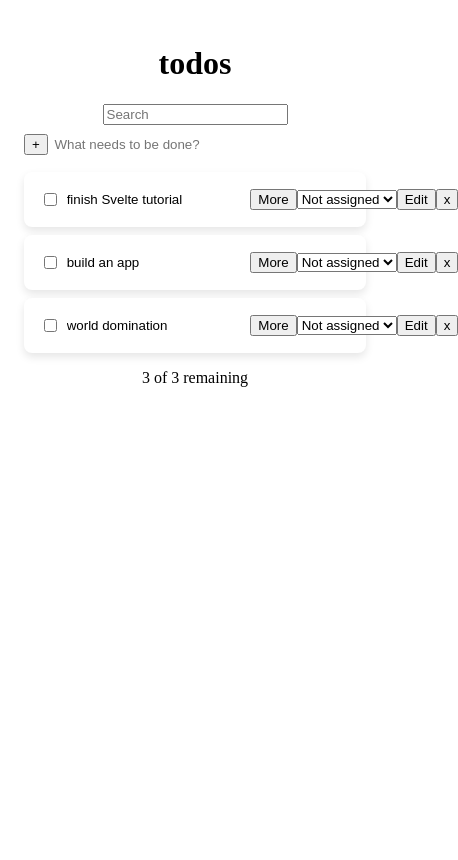
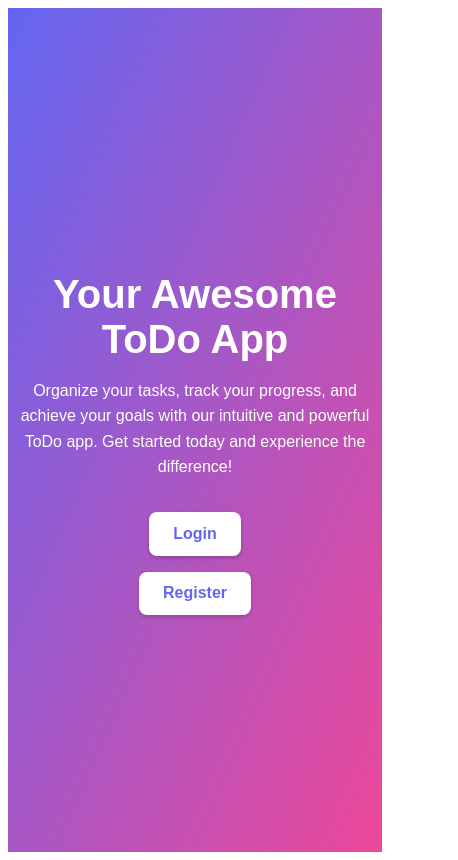
Before and after one commit to martincajka/todoapp-fe, a SvelteKit app: page / in a window 390 px wide. Shown: the whole page, 458 px wide, since content can reach past the window. Built offline with nearby package versions, Linux system fonts and the light colour scheme.

Commit message:
added landing page

```diff
--- a/src/routes/+page.svelte
+++ b/src/routes/+page.svelte
@@ -1,190 +1,109 @@
 <script>
-  import { text } from "@sveltejs/kit";
-  import { todos } from "$lib/data.svelte.js";
-  import { assignees } from "$lib/data.svelte.js";
-  import FilteredTodos from "./FilteredTodos.svelte";
+  import { goto } from "$app/navigation"; // For SvelteKit routing
 
-  let newTodo = $state({ text: "" });
-  let expandedTodo = $state(null); // Track the currently expanded todo item
+  // Optional: Add some animations or transitions for a more polished look
+  let showContent = false;
+  setTimeout(() => (showContent = true), 500); // Delay content reveal
+</script>
 
-  let search = $state("");
+<div class="landing-container">
+  <div class="landing-content" class:show={showContent}>
+    <h1>Your Awesome ToDo App</h1>
+    <p>
+      Organize your tasks, track your progress, and achieve your goals with our
+      intuitive and powerful ToDo app. Get started today and experience the
+      difference!
+    </p>
+    <div class="cta-buttons">
+      <button on:click={() => goto("/login")}>Login</button>
+      <button on:click={() => goto("/register")}>Register</button>
+    </div>
+  </div>
+</div>
 
-  function filtered(predicate) {
-    return todos.filter(predicate).filter((d) => {
-      if (search === "") return true;
-      const regex = new RegExp(search, "i");
-      return regex.test(d.text);
-    });
-  }
-  function displayActive() {
-    return filtered((t) => !t.done && !t.deleted);
+<style>
+  /* Basic styling - customize as needed */
+  .landing-container {
+    display: flex;
+    flex-direction: column;
+    align-items: center;
+    justify-content: center;
+    min-height: 100vh;
+    background: linear-gradient(
+      to bottom right,
+      #6366f1,
+      #ec4899
+    ); /* Example gradient */
+    color: white;
+    font-family: "Arial", sans-serif; /* Example font */
+    overflow: hidden; /* Hide overflow for animations */
   }
 
-  function displayCompleted() {
-    return filtered((t) => t.done && !t.deleted);
+  .landing-content {
+    text-align: center;
+    opacity: 0; /* Initially hidden for transition */
+    transform: translateY(20px); /* Initially slightly below */
+    transition:
+      opacity 0.8s ease,
+      transform 0.8s ease; /* Smooth transitions */
   }
-  // TODO fix highlighting newly added item
-  function add() {
-    if (newTodo.text.trim()) {
-      let newTodoItem = {
-        done: false,
-        deleted: false,
-        createdAt: Date.now(),
-        assignee: assignees[0],
-        deadline: null,
-        text: newTodo.text,
-        new: true,
-      };
-      todos.unshift(newTodoItem);
-      // todos = [newTodoItem, ...todos];
-      newTodo.text = "";
+
+  .landing-content.show {
+    opacity: 1;
+    transform: translateY(0);
+  }
+
+  h1 {
+    font-size: 3rem;
+    margin-bottom: 1rem;
+  }
+
+  p {
+    font-size: 1.2rem;
+    margin-bottom: 2rem;
+    line-height: 1.6; /* Improve readability */
+    max-width: 600px; /* Limit text width for large screens */
+  }
+
+  .cta-buttons {
+    display: flex;
+    gap: 1rem; /* Add spacing between buttons */
+  }
+
+  button {
+    background-color: white;
+    color: #6366f1; /* Match the gradient */
+    padding: 0.8rem 1.5rem;
+    border: none;
+    border-radius: 8px;
+    font-size: 1rem;
+    font-weight: 600;
+    cursor: pointer;
+    transition:
+      background-color 0.3s ease,
+      color 0.3s ease,
+      transform 0.2s ease; /* Button transitions */
+    box-shadow: 0 2px 4px rgba(0, 0, 0, 0.2); /* Add a subtle shadow */
+  }
+
+  button:hover {
+    background-color: #f0f0f0; /* Slightly lighter background on hover */
+    transform: scale(1.05); /* Slight scale on hover */
+  }
+
+  /* Responsive adjustments (example) */
+  @media (max-width: 768px) {
+    h1 {
+      font-size: 2.5rem;
+    }
+
+    p {
+      font-size: 1rem;
+    }
+
+    .cta-buttons {
+      flex-direction: column; /* Stack buttons vertically on smaller screens */
+      align-items: center;
     }
   }
-
-  function handleKeydown(event) {
-    if (event.key === "Enter") {
-      add();
-    }
-  }
-
-  function toggleExpand(todo) {
-    expandedTodo = expandedTodo === todo ? null : todo;
-  }
-
-  function deleteTodo(todo) {
-    return () => {
-      todo.deleted = true;
-    };
-  }
-
-  function clear() {
-    todos.forEach((t) => {
-      if (t.done) {
-        t.deleted = true;
-      }
-    });
-    // todos = todos.filter((t) => !t.done);
-  }
-
-  let remainingTodos = $derived(
-    todos.filter((t) => !t.done && !t.deleted).length
-  );
-  let allTodos = $derived(todos.filter((t) => !t.deleted).length);
-</script>
-
-<main>
-  <div>
-    <h1>todos</h1>
-    <input type="text" placeholder="Search" bind:value={search} />
-    <div class="todo-input">
-      <button onclick={add}>+</button>
-      <input
-        type="text"
-        class="todo-label"
-        placeholder="What needs to be done?"
-        bind:value={newTodo.text}
-        onkeydown={handleKeydown}
-      />
-    </div>
-    <FilteredTodos data={displayActive()} row={todoRow} />
-    <p>{remainingTodos} of {allTodos} remaining</p>
-    {#if allTodos !== remainingTodos}
-      <h5>Completed</h5>
-      <button onclick={clear}> Clear completed </button>
-      <FilteredTodos data={displayCompleted()} row={doneRow} />
-    {/if}
-  </div>
-</main>
-
-{#snippet todoRow(d)}
-  <div class="todo-header">
-    <input type="checkbox" bind:checked={d.done} />
-    <input type="text" class="todo-label" bind:value={d.text} />
-    <button onclick={() => toggleExpand(d)}>More</button>
-    <select bind:value={d.assignee}>
-      {#each assignees as assignee}
-        <option value={assignee}>
-          {assignee.text}
-        </option>
-      {/each}
-    </select>
-    <button>Edit</button>
-    <button onclick={deleteTodo(d)}>x</button>
-  </div>
-  {#if expandedTodo === d}
-    <div class="details">
-      <p>Created At: {new Date(d.createdAt).toLocaleString()}</p>
-      {#if d.deadline}
-        <p>Deadline: {new Date(d.deadline).toLocaleString()}</p>
-      {/if}
-    </div>
-  {/if}
-{/snippet}
-
-{#snippet doneRow(d)}
-  <div class="todo-header">
-    <input type="checkbox" bind:checked={d.done} />
-    <span class="todo-label">{d.text}</span>
-    <button onclick={() => toggleExpand(d)}>More</button>
-    <span>{d.assignee.text}</span>
-    <button onclick={deleteTodo(d)}>x</button>
-  </div>
-  {#if expandedTodo === d}
-    <div class="details">
-      <p>Created At: {new Date(d.createdAt).toLocaleString()}</p>
-      {#if d.deadline}
-        <p>Deadline: {new Date(d.deadline).toLocaleString()}</p>
-      {/if}
-    </div>
-  {/if}
-{/snippet}
-
-<style>
-  main {
-    text-align: center;
-    padding: 1em;
-    max-width: 800px;
-    margin: 0 auto;
-  }
-
-  .todo-label {
-    background-color: transparent;
-    flex: 1;
-    padding: 0.5em;
-    margin: -0.2em 0;
-    border: none;
-    text-align: left;
-  }
-
-  @keyframes fadeHighlight {
-    0% {
-      background-color: yellow;
-    }
-    100% {
-      background-color: #fff;
-    }
-  }
-
-  .todo-input {
-    display: flex;
-    align-items: center;
-    margin: 0.5em 0;
-  }
-
-  .todo-header {
-    display: flex;
-    align-items: center;
-    justify-content: space-between;
-    width: 100%;
-  }
-
-  .details {
-    margin-top: 0.5em;
-    width: auto;
-    text-align: left;
-  }
-
-  .details p {
-    margin: 0.5em 0 0 0;
-  }
 </style>
```
Also changed, not shown: src/routes/app/+page.svelte (added, +190 -0 lines), src/routes/app/FilteredTodos.svelte (added, +42 -0 lines).
